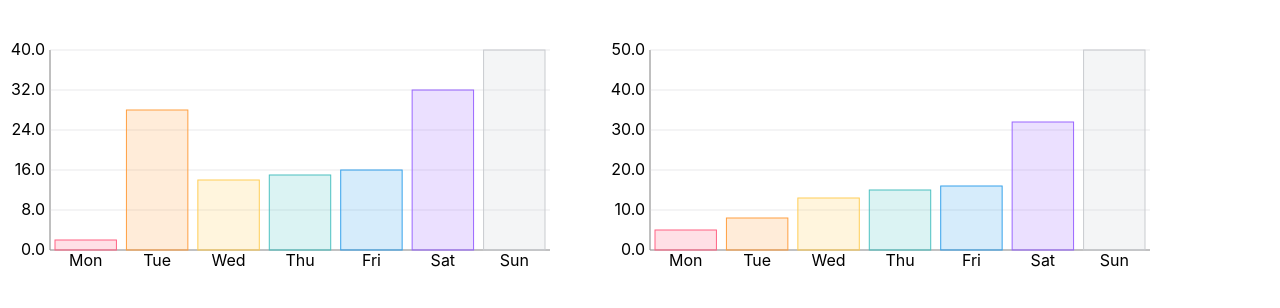
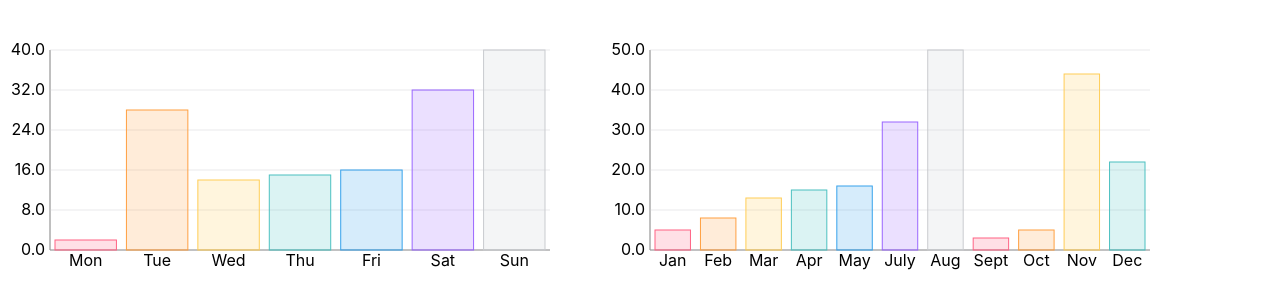
Before and after one commit to riaydh06/Custom-Chart, a React (Create React App) app: page / in a window 1280 px wide. Shown: the top 308 px of the page. Built offline with nearby package versions, Linux system fonts and the light colour scheme.

Commit message:
refactor

```diff
--- a/src/App.tsx
+++ b/src/App.tsx
@@ -10,6 +10,10 @@ const configs = {
     "rgba(54, 162, 235, 0.2)",
     "rgba(153, 102, 255, 0.2)",
     "rgba(201, 203, 207, 0.2)",
+    "rgba(255, 99, 132, 0.2)",
+    "rgba(255, 159, 64, 0.2)",
+    "rgba(255, 205, 86, 0.2)",
+    "rgba(75, 192, 192, 0.2)",
   ],
   borderColor: [
     "rgb(255, 99, 132)",
@@ -19,14 +23,30 @@ const configs = {
     "rgb(54, 162, 235)",
     "rgb(153, 102, 255)",
     "rgb(201, 203, 207)",
+    "rgb(255, 99, 132)",
+    "rgb(255, 159, 64)",
+    "rgb(255, 205, 86)",
+    "rgb(75, 192, 192)",
   ],
   borderWidth: 1,
 };
 const labels1 = ["Mon", "Tue", "Wed", "Thu", "Fri", "Sat", "Sun"];
 const data1 = [2, 28, 14, 15, 16, 32, 40];
 
-const labels2 = ["Mon", "Tue", "Wed", "Thu", "Fri", "Sat", "Sun"];
-const data2 = [5, 8, 13, 15, 16, 32, 50];
+const labels2 = [
+  "Jan",
+  "Feb",
+  "Mar",
+  "Apr",
+  "May",
+  "July",
+  "Aug",
+  "Sept",
+  "Oct",
+  "Nov",
+  "Dec",
+];
+const data2 = [5, 8, 13, 15, 16, 32, 50, 3, 5, 44, 22];
 
 function App() {
   return (
```
